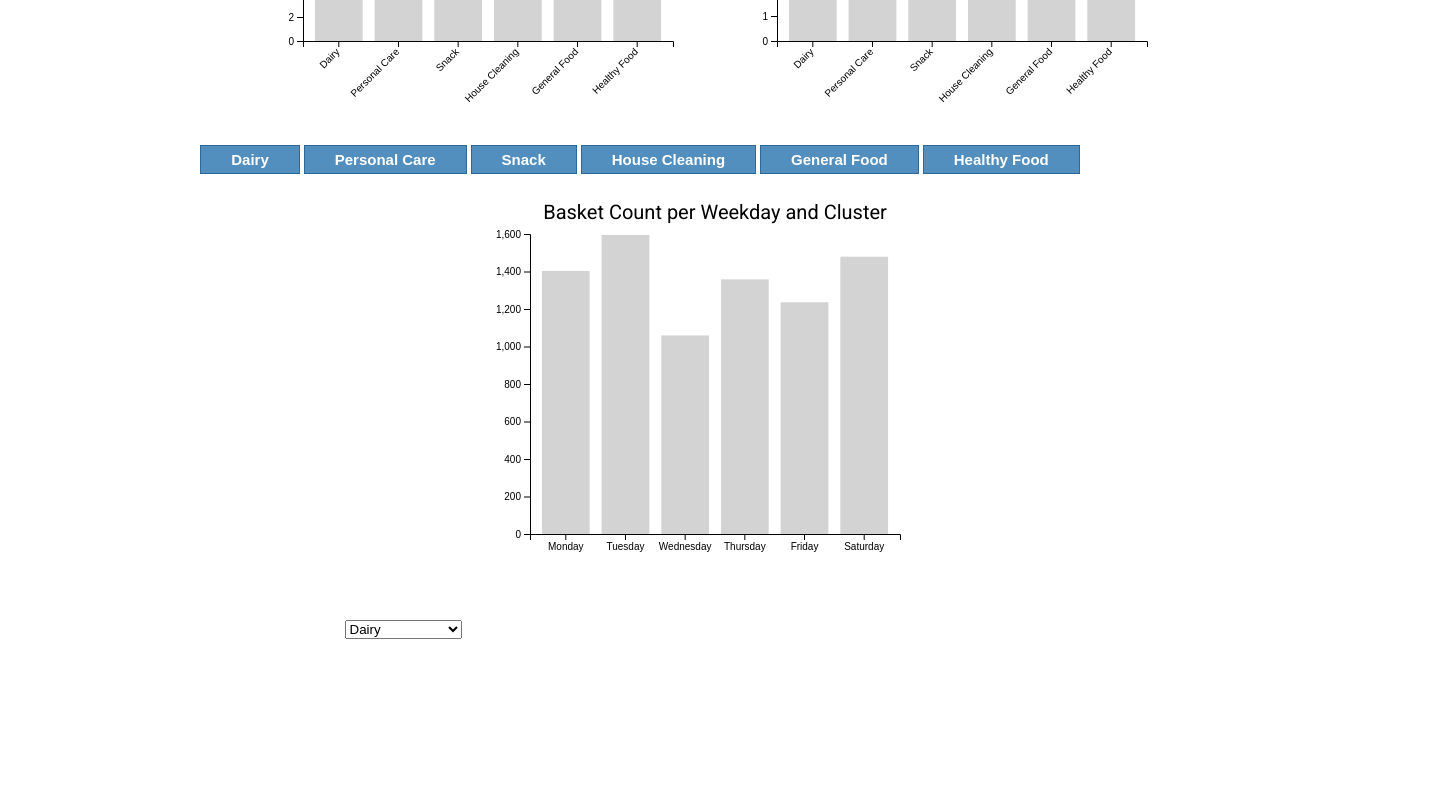
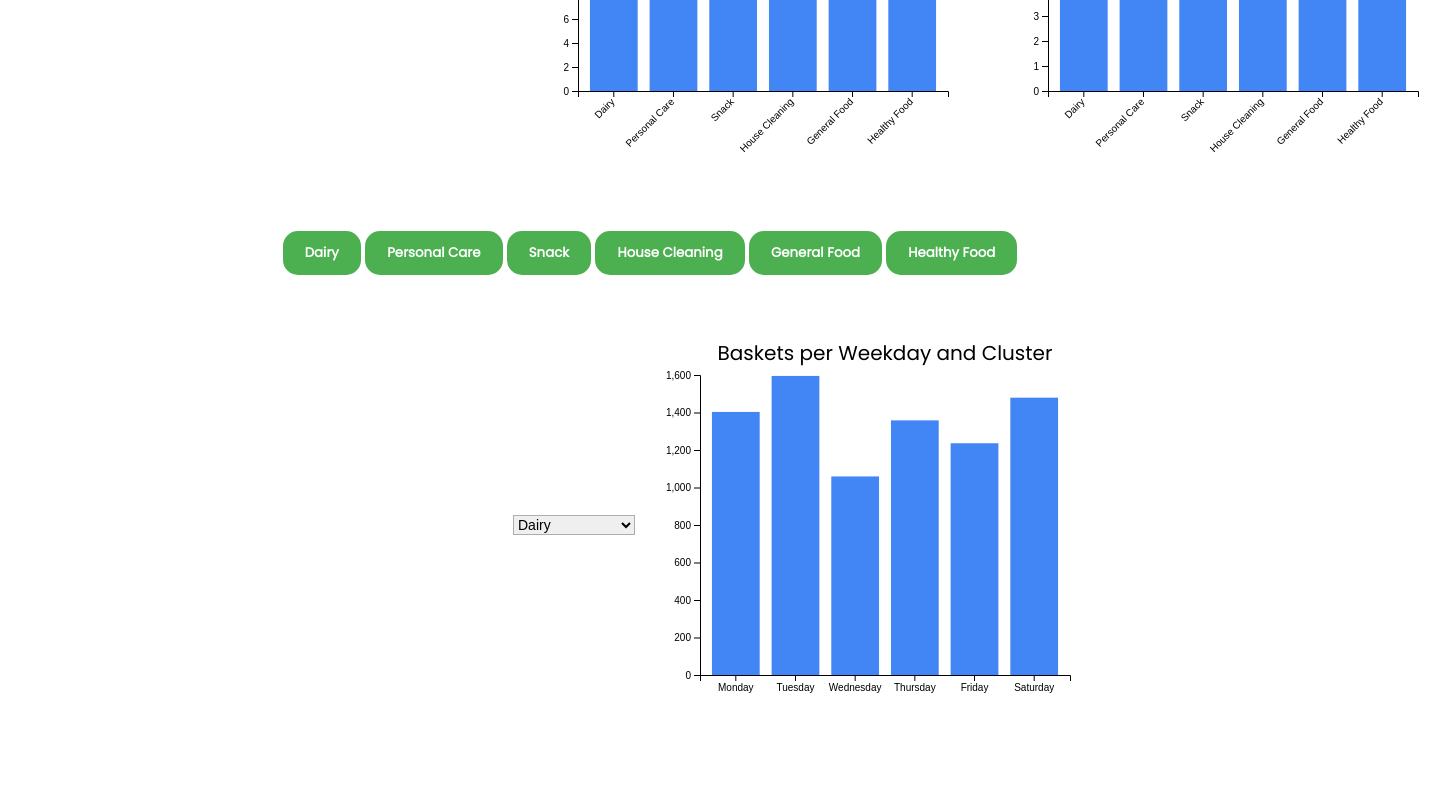
Before and after one commit to ionpetro/POS-data-visualisation, a plain HTML site: page index.html in a window 1280 px wide. Shown: the part 436-1226 px from the top of the page, 1453 px wide, since content can reach past the window. Before the commit the page ends 1083 px from the top, so only its background shows below. Drawn offline with nearby package versions, Linux system fonts and the light colour scheme.

Commit message:
Add stylings with css

```diff
--- a/d3_charts.js
+++ b/d3_charts.js
@@ -55,7 +55,7 @@ var cluster = 'Dairy';
             // .attr('height', function(d) {return height - y(d.avalue); })
             .attr("height", function(d) { return height - y(0); }) // always equal to 0
             .attr("y", function(d) { return y(0); })
-            .attr('fill', '#D3D3D3')
+            .attr('fill', '#4285F4')
             .on("mousemove", function(d){
             tooltip
               .style("left", d3.event.pageX - 50 + "px")
@@ -126,7 +126,7 @@ var cluster = 'Dairy';
             // .attr('height', function(d) {return height - y(d.aunits); })
             .attr("height", function(d) { return height - y(0); }) // always equal to 0
             .attr("y", function(d) { return y(0); })
-            .attr('fill', '#D3D3D3')
+            .attr('fill', '#4285F4')
             .on("mousemove", function(d){
             tooltip
               .style("left", d3.event.pageX - 50 + "px")
@@ -198,7 +198,7 @@ var cluster = 'Dairy';
               .attr("y", function(d) {console.log(d.value); return y(d.value); })
               .attr("width", x.bandwidth())
               .attr("height", function(d) { return height - y(d.value); })
-              .attr("fill", "#D3D3D3")
+              .attr("fill", "#4285F4")
 
           // Chart Title
 
@@ -207,7 +207,7 @@ var cluster = 'Dairy';
             .attr("y", 0 - (margin.top / 2))
             .attr("text-anchor", "middle")
             .style("font-size", "20px")
-            .text("Basket Count per Weekday and Cluster");
+            .text("Baskets per Weekday and Cluster");
 
       });
 
@@ -247,7 +247,7 @@ var cluster = 'Dairy';
               .attr("y", function(d) {console.log(d.value); return y(d.value); })
               .attr("width", x.bandwidth())
               .attr("height", function(d) { return height - y(d.value); })
-              .attr("fill", "#D3D3D3")
+              .attr("fill", "#4285F4")
 
       });
     }
@@ -268,11 +268,11 @@ var cluster = 'Dairy';
     });
 
     d3.selectAll('rect')
-      .style('fill', '#D3D3D3')
+      .style('fill', '#4285F4')
 
     d3.selectAll('rect')
       .filter(function(d) {return d.cluster == cluster; })
       .transition()
-      .style('fill', 'blue')
+      .style('fill', '#0d47a1')
 
     }
--- a/index.html
+++ b/index.html
@@ -2,6 +2,7 @@
 <head>
 
   <link href="https://fonts.googleapis.com/css?family=Roboto&display=swap" rel="stylesheet">
+  <link href="https://fonts.googleapis.com/css?family=Poppins&display=swap" rel="stylesheet">
   <link rel="stylesheet" type="text/css" href="style.css">
   <meta charset="utf-8">
 
@@ -24,15 +25,21 @@
     <img src="basket.png">
     <div class="barinfo" id="unit"></div><br>
   </div>
+  <div class="grid-container">
     <div id='values_barchart'></div>
     <div id='units_barchart'></div><br>
+  </div>
+  <div class="buttons">
   <button onclick="update('Dairy')">Dairy</button>
   <button onclick="update('Personal Care')">Personal Care</button>
   <button onclick="update('Snack')">Snack</button>
   <button onclick="update('House Cleaning')">House Cleaning</button>
   <button onclick="update('General Food')">General Food</button>
   <button onclick="update('Healthy Food')">Healthy Food</button><br>
-  <select id="change_barplot" onchange="getCluster(this)">
+  </div>
+  <div class="grid-container">
+  <div>
+    <select class="custom-select" id="change_barplot" onchange="getCluster(this)">
       <option value="Dairy">Dairy</option>
       <option value="Personal Care">Personal Care</option>
       <option value="Snack">Snack</option>
@@ -40,7 +47,9 @@
       <option value="General Food">General Food</option>
       <option value="Healthy Food">Healthy Food</option>
     </select>
+  </div>
   <div id='changing_barplot'></div>
+  </div>
 
   <script src="d3_charts.js"></script>
 </body>
--- a/style.css
+++ b/style.css
@@ -1,5 +1,6 @@
 html {
-font-family: 'Roboto', sans-serif;
+font-family: 'Poppins', sans-serif;
+color: #000000;
 }
 div {
     display: inline;
@@ -10,14 +11,28 @@ svg {
 }
 
 button {
+    font-family: 'Poppins', sans-serif;
     display: inline-block;
+    padding: 12px 22px;
+    font-weight: 700;
+    cursor: pointer;
+    text-align: center;
     text-decoration: none;
+    outline: none;
     color: #fff;
-    font-weight: bold;
-    background-color: #538fbe;
-    padding: 5px 30px;
-    font-size: 15px;
-    border: 1px solid #2d6898;
+    background-color: #4CAF50;
+    border: none;
+    border-radius: 15px;
+}
+
+button:hover {
+    background-color: #3e8e41;
+    box-shadow: 0 3px #999;}
+
+button:active {
+    background-color: #3e8e41;
+    box-shadow: 0 2px #666;
+    transform: translateY(4px);
 }
 
 img {
@@ -25,6 +40,19 @@ img {
     height: 50px;
     vertical-align:middle;
 }
+
+select{
+    border: 1px solid #ABADB3;
+    margin: 200px 0px;
+    font-size:14px;
+}
+
+.grid-container {
+    display: grid;
+    grid-template-columns: auto auto;
+    padding: 5px;
+    margin: 10px 500px;
+    }
 
 .toolTip {
     position: absolute;
@@ -35,14 +63,24 @@ img {
     border: 1px solid #000000;
     padding: 14px;
     text-align: center;
-    font-family: 'Roboto', sans-serif;
-}
-
-#barinfodiv {
-    padding: 20px 140px;
+    font-family: 'Poppins', sans-serif;
 }
 
 .barinfo {
     padding: 40px 30px;
+    font-size: 18;
+    font-weight: bold;
 
 }
+
+.buttons {
+    text-align: center;
+    margin: auto;
+    padding: 10px 20px;
+    text-shadow: 0px -1px 0px rgba(0,0,0,.5);
+}
+
+
+#barinfodiv {
+    padding: 20px 100px;
+}
```
Lines whose indentation alone changed are shown as unchanged.
